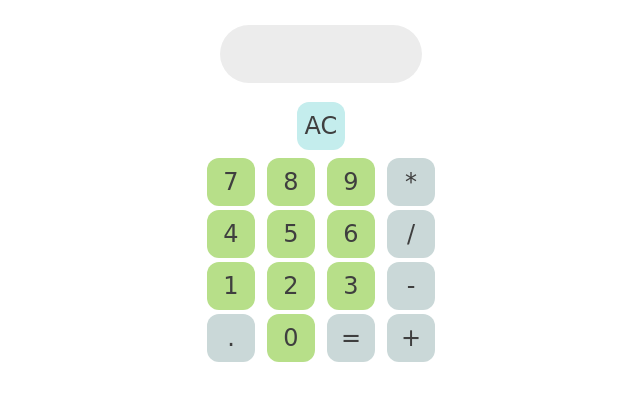
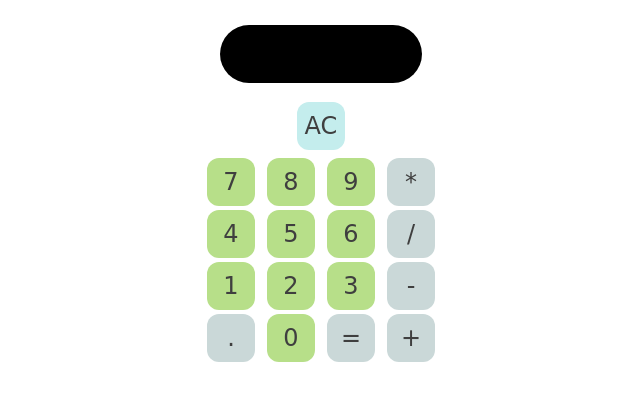
Before and after one commit to Pegaza/calculatrice.github.io, a plain HTML site: page index.html in a window 1280 px wide. Shown: the whole page, without its empty margins (319-959 px from the left). Drawn offline with Linux system fonts and the light colour scheme; a web font is replaced by a local one.

Commit message:
Update index.html

```diff
--- a/index.html
+++ b/index.html
@@ -89,7 +89,7 @@ a:visited  {
 }
 
 #screen{
-    background-color: #ececec;
+    background-color: #000;
     border: 3px solid transparent;
     border-radius: 29px;
     width: 80%;
```
